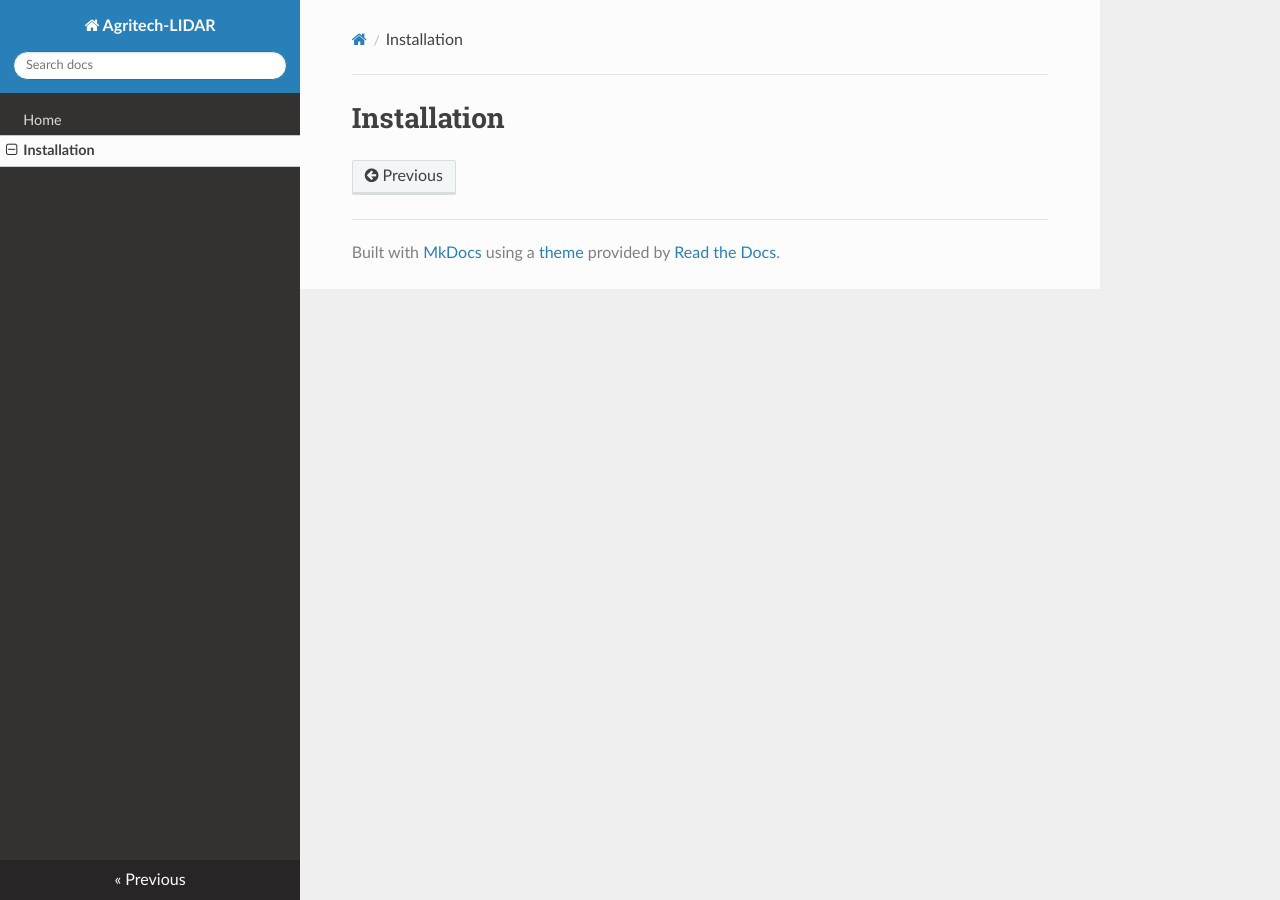
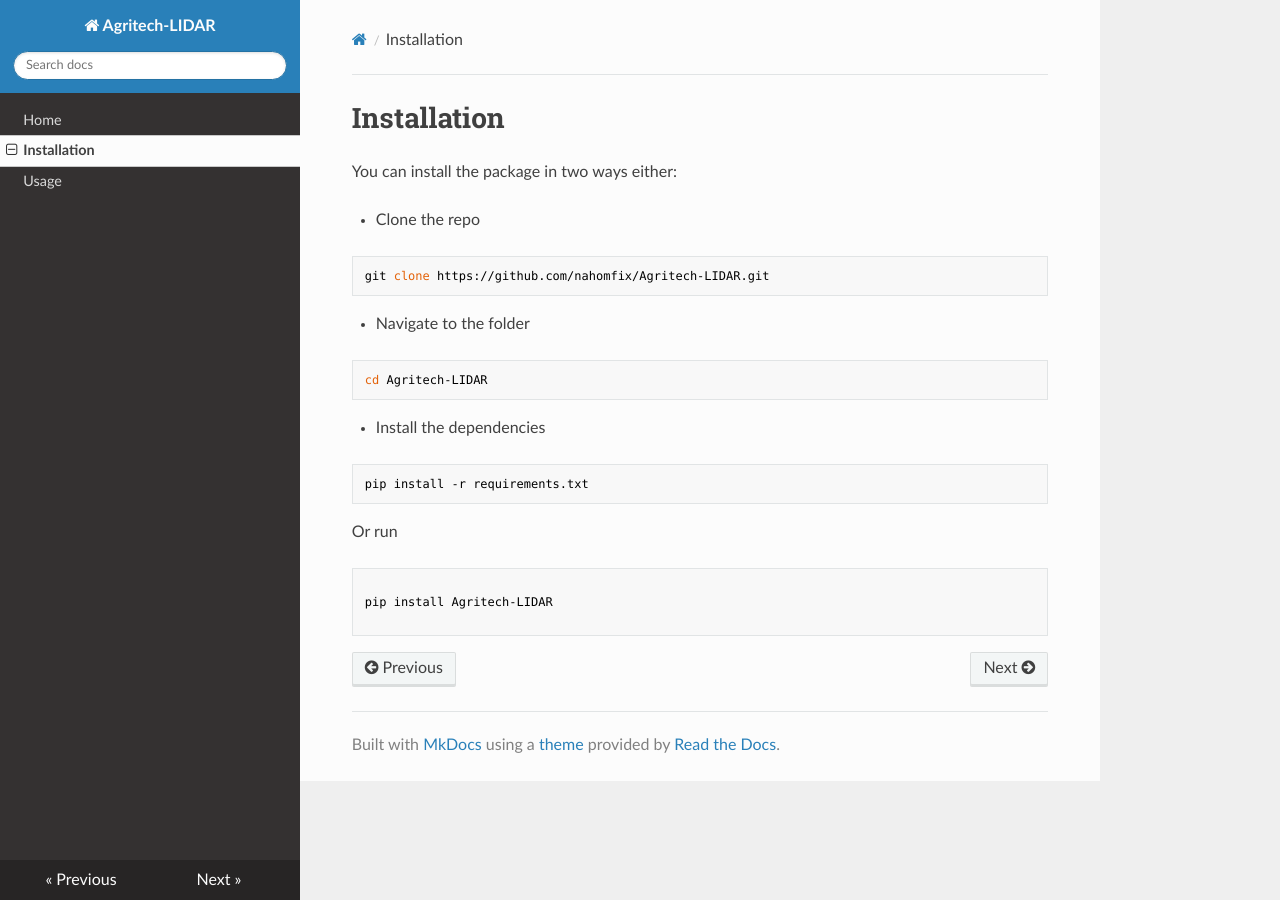
Before and after one commit to nahomfix/Agritech-LIDAR, an MkDocs documentation site: the page built from docs/installation.md, in a window 1280 px wide. Built offline with MkDocs 1.6.1, drawn with Linux system fonts in a browser that asks for light colours; nearby versions of some CDN libraries.

Commit message:
docs: update docs

````diff
--- a/docs/installation.md
+++ b/docs/installation.md
@@ -1 +1,29 @@
 # Installation
+
+You can install the package in two ways either:
+
+-   Clone the repo
+
+```
+git clone https://github.com/nahomfix/Agritech-LIDAR.git
+```
+
+-   Navigate to the folder
+
+```
+cd Agritech-LIDAR
+```
+
+-   Install the dependencies
+
+```
+pip install -r requirements.txt
+```
+
+Or run
+
+```
+
+pip install Agritech-LIDAR
+
+```
--- a/mkdocs.yml
+++ b/mkdocs.yml
@@ -3,4 +3,5 @@
 nav:
     - Home: index.md
     - Installation: installation.md
+    - Usage: usage.md
 theme: readthedocs
````
Also changed, not shown: docs/index.md (+2 -5 lines), docs/usage.md (added, +27 -0 lines), 1 other file.
